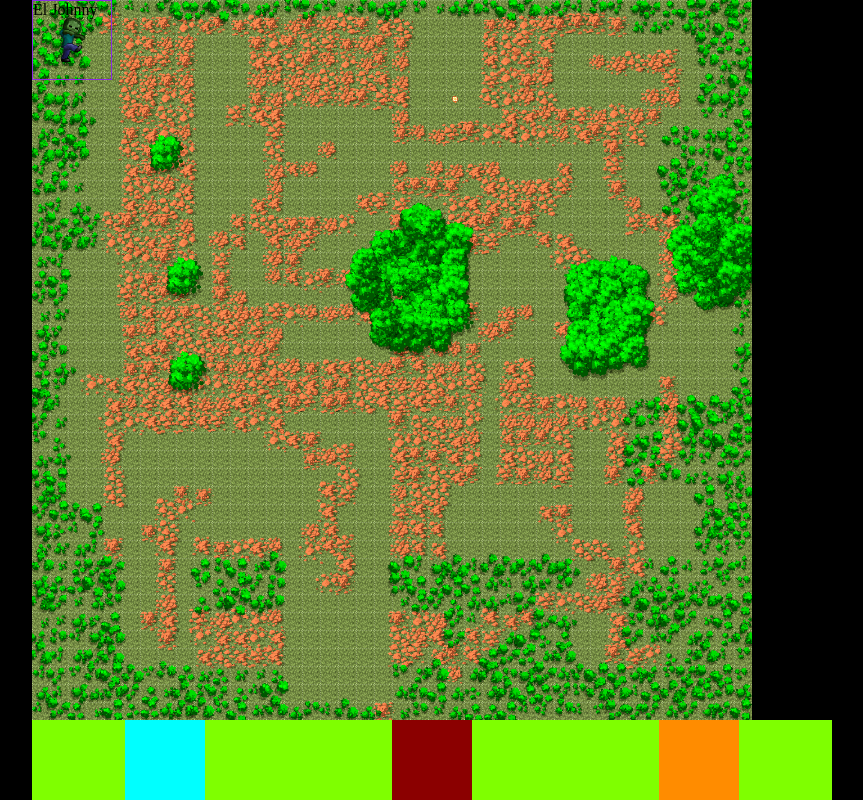
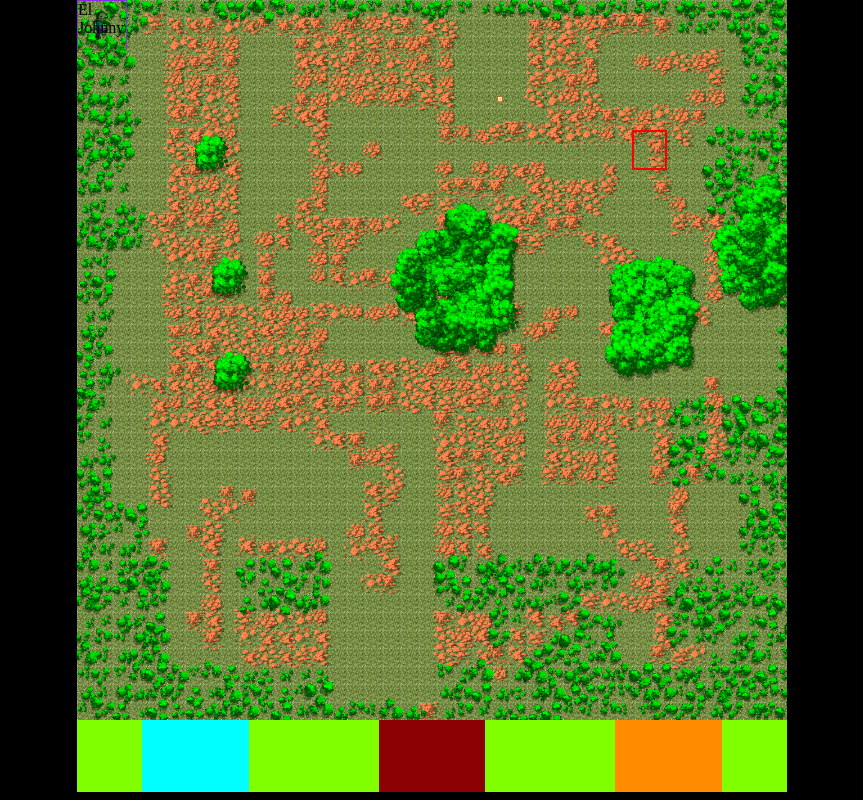
Before and after one commit to gcarolina03/pikachusAdventure, a plain HTML site: page index.html in a window 1280 px wide. Shown: the whole page, without its empty margins (208-1071 px from the left). Drawn offline with Linux system fonts and the light colour scheme.

Commit message:
fixed container board and interface

```diff
--- a/index.html
+++ b/index.html
@@ -7,16 +7,17 @@
     <meta http-equiv="X-UA-Compatible" content="IE=edge">
     <meta name="viewport" content="width=device-width, initial-scale=1.0">
     <title>I dont want to die - GAME</title>
-    <script src="./character.js" defer></script>
-    <script src="./obstacles.js" defer></script>
-    <script src="./index.js" defer></script>
+    <script src="./js/character.js" defer></script>
+    <script src="./js/obstacles.js" defer></script>
+    <script src="./js/index.js" defer></script>
     <link rel="stylesheet" href="./style.css">
 </head>
 <body>
     <div id="container">
         <div id="game">
+            <div id="board">
                 <div class="pixel">El Johnny</div>
-            <!-- <div id="tree1"></div> -->
+                <div id="tree1"></div>
             </div>
             <div class="interface">
                 <div id="timer">
@@ -25,5 +26,6 @@
                 <div id="key"></div>
             </div>
         </div>
+    </div>
 </body>
 </html>
--- a/style.css
+++ b/style.css
@@ -17,12 +17,16 @@
 }
 
 #game {
-    width: 800px;
+    width: 710px;
+    height: 100%;
+}
+
+#board {
+    width: 100%;
     background-image: url('./img/level1.png');
     background-repeat: no-repeat;
-    background-size: contain;
-    height: 800px;
-
+    background-size: cover;
+    height: 90%;
     position: relative;
 }
 
@@ -31,14 +35,14 @@
     background-image: url('./img/a.gif');
     background-repeat: no-repeat;
     background-size: contain;
-    height: 80px;
-    width: 80px;
+    height: 50px;
+    width: 50px;
     position: absolute;
 }
 
 .interface {
-    width:800px;
-    height: 80px;
+    width: 100%;
+    height: 9%;
     background-color: chartreuse;
     background-size: contain;
     position: relative;
@@ -50,28 +54,26 @@
 
 #life{
     background-color: darkred;
-    width: 80px;
-    height:80px ;
-
+    width: 15%;
+    height: 100%
 }
 #timer{
     background-color: aqua;
-    width: 80px;
-    height: 80px;
-
+    width: 15%;
+    height: 100%
 }
 #key{
     background-color: darkorange;
-    width: 80px;
-    height: 80px;
+    width: 15%;
+    height: 100%
 
 }
 
-/* #tree1 {
+#tree1 {
     border: solid red 2px;
-    left: 155px;
-    top: 390px;
-    width: 40px;
+    left: 555px;
+    top: 130px;
+    width: 35px;
     height: 40px;
     position: absolute;
-} */
+}
```
Lines whose indentation alone changed are shown as unchanged.
